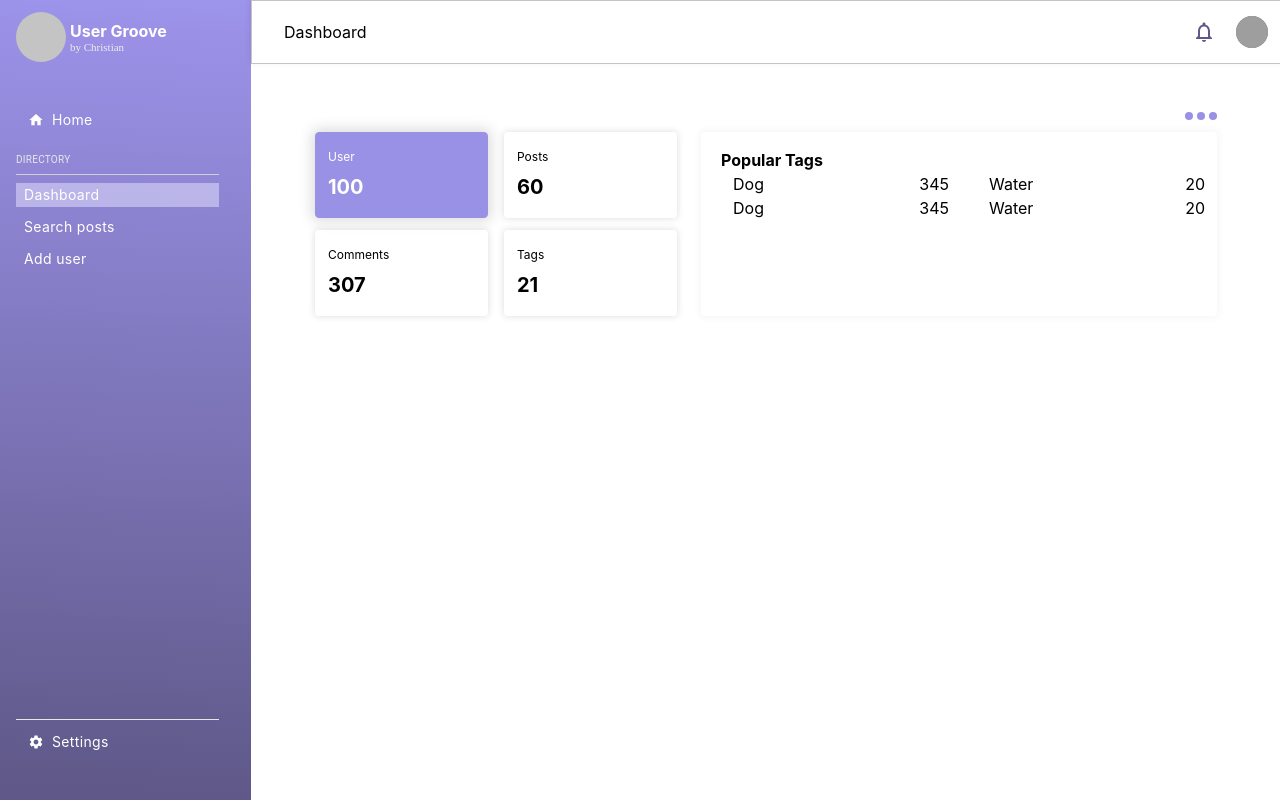
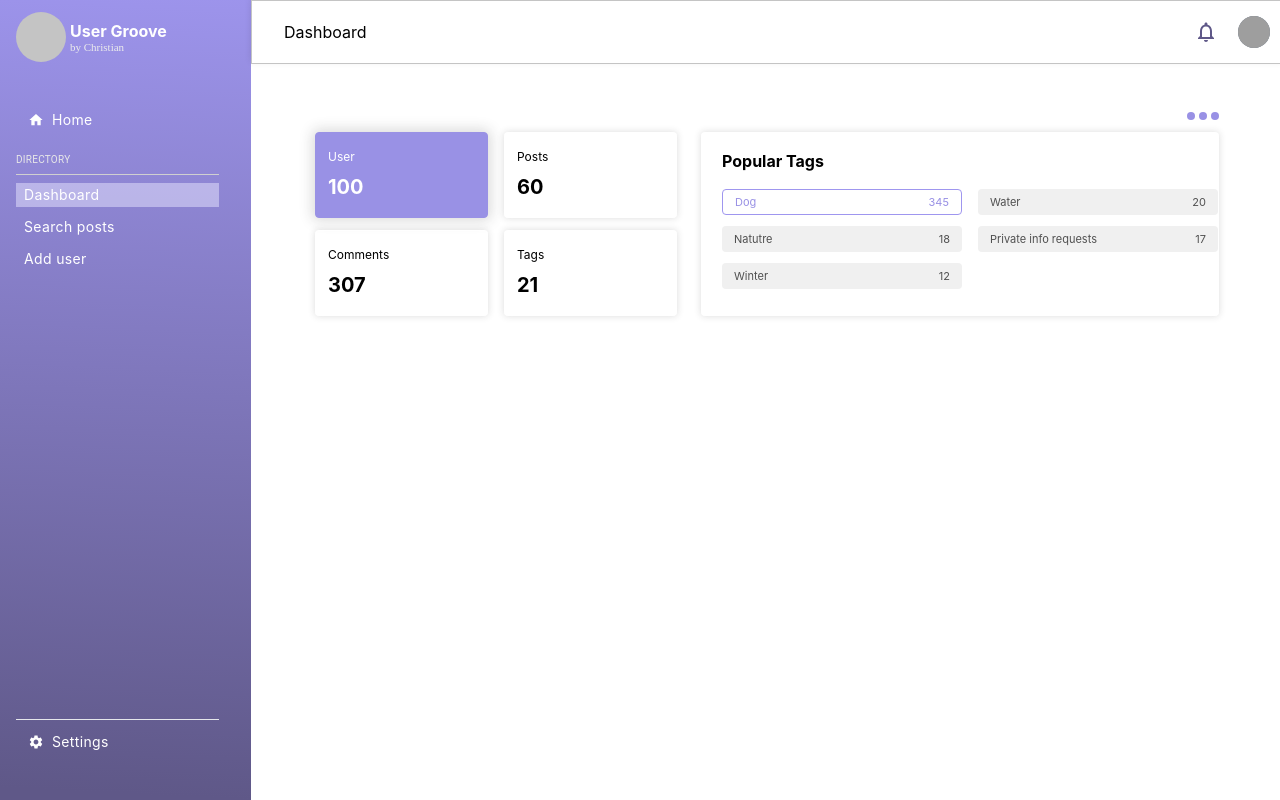
Before and after one commit to Christiansly/source4gadget-code-challenge, a React (Create React App) app: page / in a window 1280 px wide. Built offline with nearby package versions, Linux system fonts and the light colour scheme; grey boxes are pictures that could not be loaded.

Commit message:
Tags Component Created

```diff
--- a/src/components/Tags/Tag.js
+++ b/src/components/Tags/Tag.js
@@ -1,11 +1,23 @@
 import React from "react";
+import styledComponents from "styled-components";
 
-function Tag({ title, number }) {
+function Tag({ title, number, active = false }) {
+  console.log(active);
+  const TagContainer = styledComponents.div`
+  background: ${active ? "" : "#F0F0F0"};
+  box-shadow:"0px 2px 3px rgba(0, 0, 0, 0.09)";
+  border-radius: 4px;
+  border: 0.5px solid ${active ? "#9F96EF" : "F0F0F0"};
+  margin-bottom: 11px;
+  font-size: 11px;
+  height: 26px;
+  color: ${active ? "#9991E5" : "#505050"};
+  `;
   return (
-    <div className="w-60 justify-between pl-3 pr-3 flex items-center">
+    <TagContainer className="w-60 justify-between pl-3 pr-3 flex items-center">
       <div>{title}</div>
       <div>{number}</div>
-    </div>
+    </TagContainer>
   );
 }
 
--- a/src/pages/Dashboard.js
+++ b/src/pages/Dashboard.js
@@ -8,8 +8,10 @@ function Dashboard() {
     background-color: #9991E5;
   `;
   const PopularTagsContainer = styledComponents.div`
-box-shadow: 0px 0px 7px 3px rgba(40, 40, 40, 0.03);
-border-radius: 4px
+
+    border: 1px solid #FFF;
+    box-shadow: 0px 0px 7px rgba(40, 40, 40, 0.17);
+    border-radius: 4px
 `;
   return (
     <div className="pl-16 pr-16 pt-12">
@@ -30,15 +32,18 @@ border-radius: 4px
           </div>
         </div>
         <PopularTagsContainer className="pl-5 pt-4 flex-grow text-left">
-          <h1 className="font-bold text-md">Popular Tags</h1>
+          <h1 className="font-bold text-md mb-4">Popular Tags</h1>
           <div>
             <div className="flex gap-4">
-              <Tag title="Dog" number="345" />
+              <Tag active={true} title="Dog" number="345" />
               <Tag title="Water" number="20" />
             </div>
             <div className="flex gap-4">
-              <Tag title="Dog" number="345" />
-              <Tag title="Water" number="20" />
+              <Tag title="Natutre" number="18" />
+              <Tag title="Private info requests" number="17" />
+            </div>
+            <div className="flex gap-4">
+              <Tag title="Winter" number="12" />
             </div>
           </div>
         </PopularTagsContainer>
```
